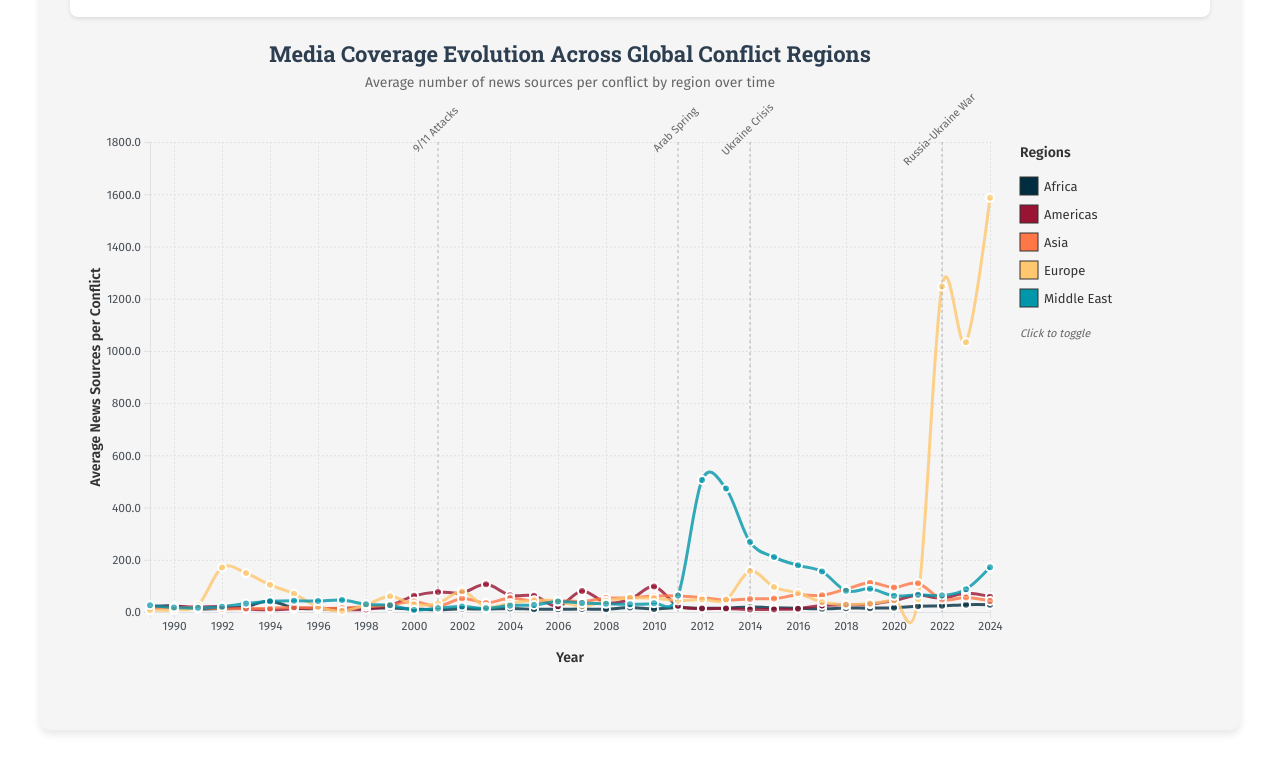
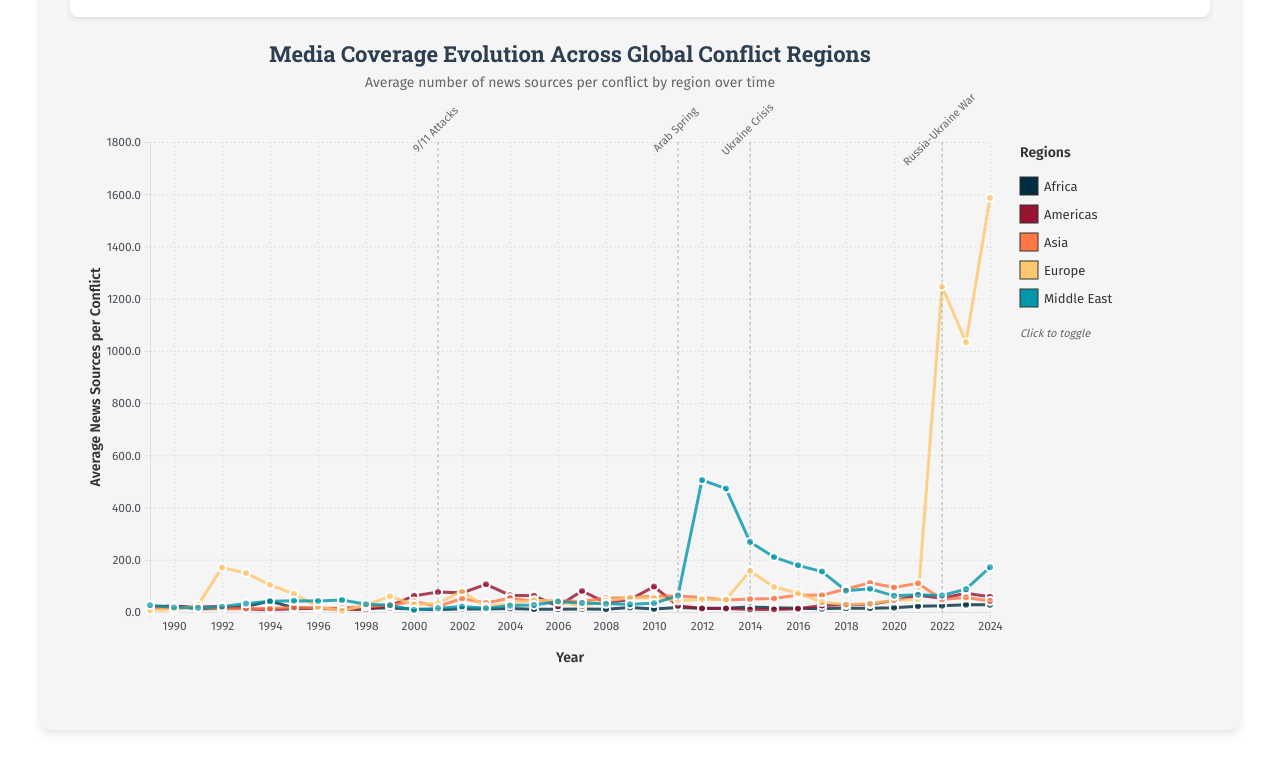
Before and after one commit to sepehrkdi/EsfViz, a website: page news-sources-analysis.html in a window 1280 px wide. Shown: the part 627-1400 px from the top of the page. Drawn offline with nearby package versions, Linux system fonts and the light colour scheme.

Commit message:
curve to smooth line

```diff
--- a/news-sources-analysis.html
+++ b/news-sources-analysis.html
@@ -495,11 +495,10 @@
                     .nice()
                     .range([this.height, 0]);
 
-                // Create line generator with smooth curves
+                // Create line generator with straight lines
                 this.line = d3.line()
                     .x(d => this.xScale(d.year))
-                    .y(d => this.yScale(d.sources_per_conflict))
-                    .curve(d3.curveCardinal);
+                    .y(d => this.yScale(d.sources_per_conflict));
             }
 
             createAxes(g) {
```
